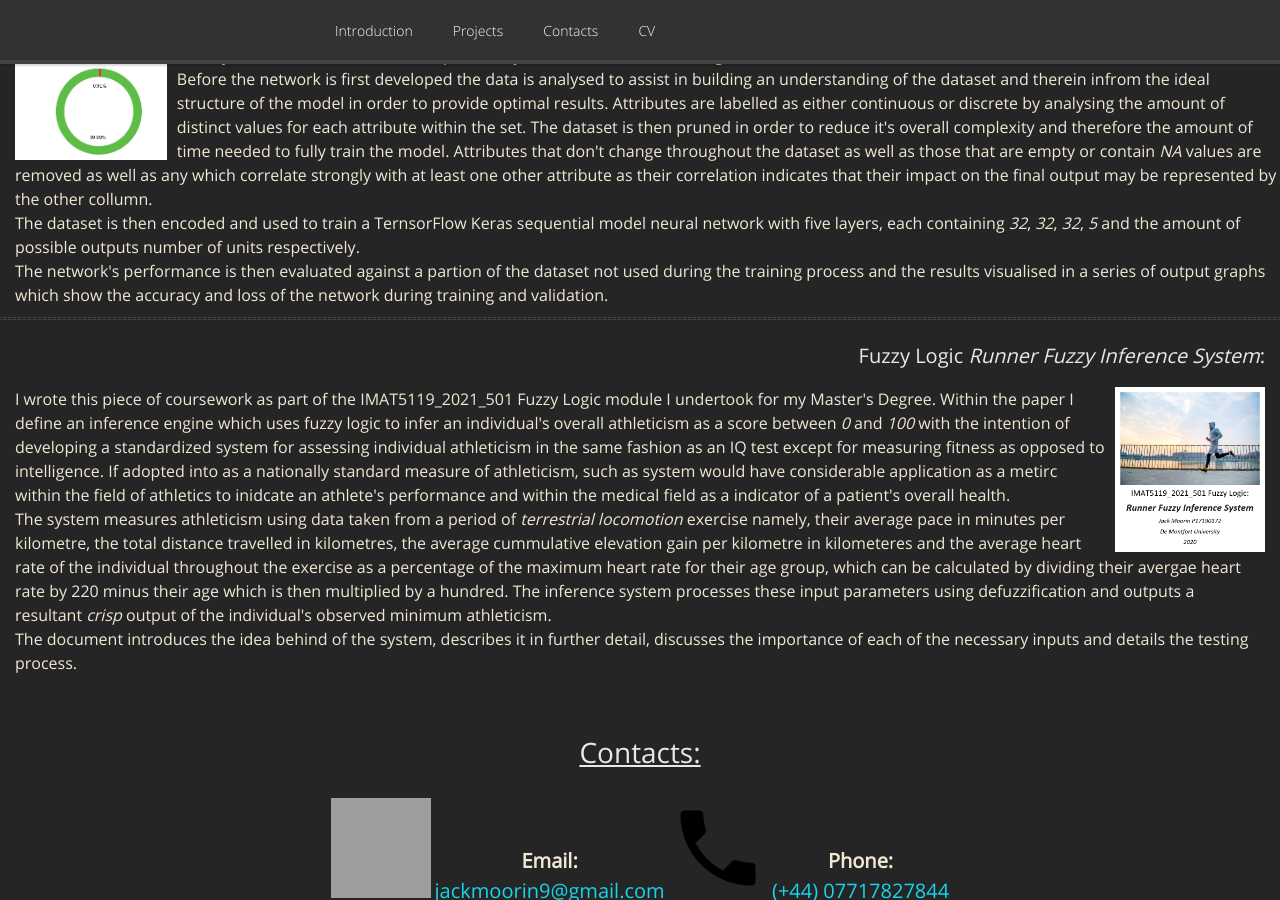
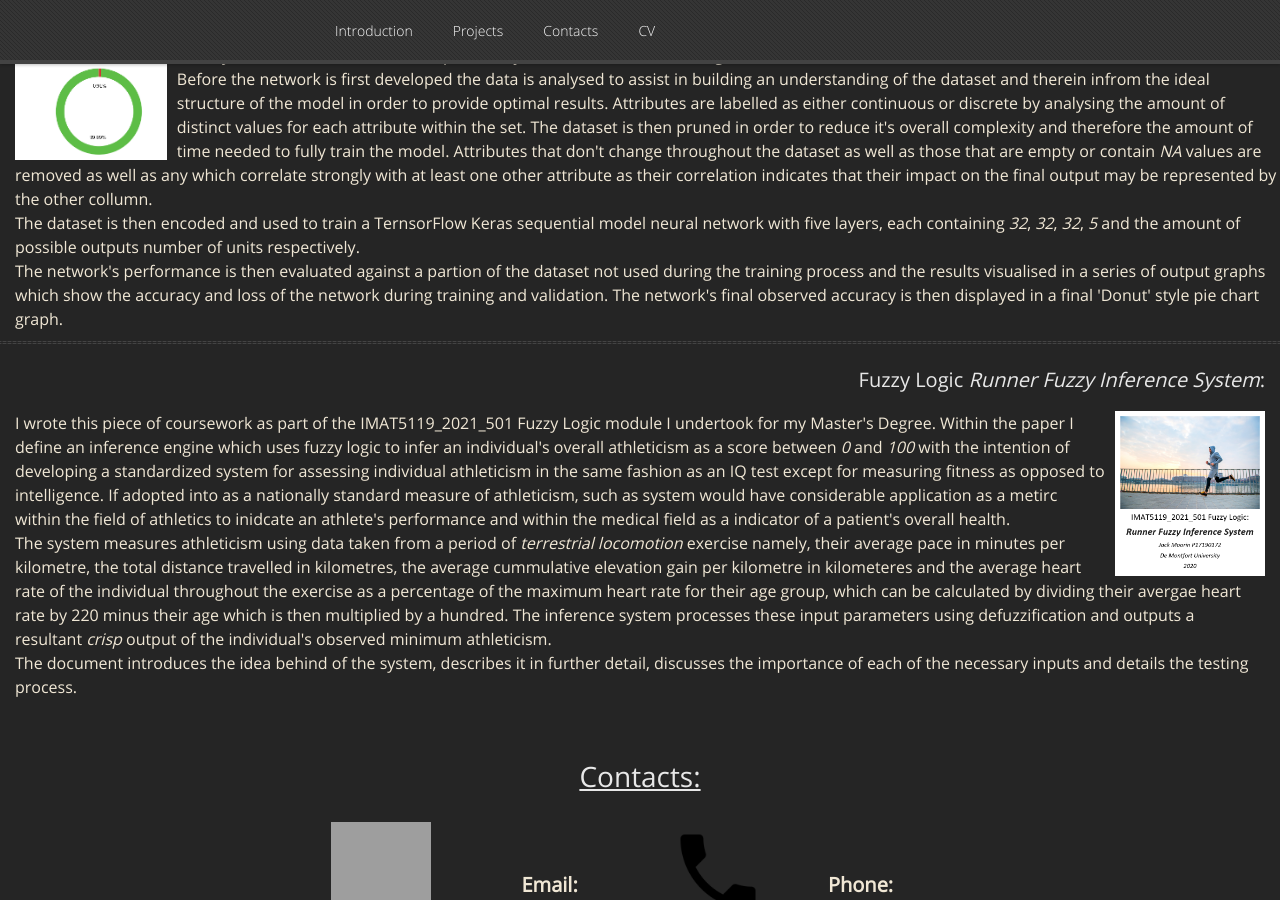
Before and after one commit to GamesProgrammingGrad2021/GamesProgrammingGrad2021.github.io, a Jekyll site: the page built from index.md, in a window 1280 px wide and 900 px high, scrolled down 1873 px. Built offline with Jekyll 4.4.1, drawn with Linux system fonts in a browser that asks for light colours; nearby versions of some CDN libraries; our own code applies the rules of GitHub Pages for plain Markdown files; grey boxes are pictures that could not be loaded.

Commit message:
Update default.html

```diff
--- a/_layouts/default.html
+++ b/_layouts/default.html
@@ -166,7 +166,7 @@
 				each containing <i>32</i>, <i>32</i>, <i>32</i>, <i>5</i> and the amount of possible outputs number of units respectively.<br>
 				The network's performance is then evaluated against a partion of the dataset not used during the training process and the
 				results visualised in a series of output graphs which show the accuracy and loss of the network during training and validation.
-
+				The network's final observed accuracy is then displayed in a final 'Donut' style pie chart graph.
 				</div>
 			</div>
 
```
